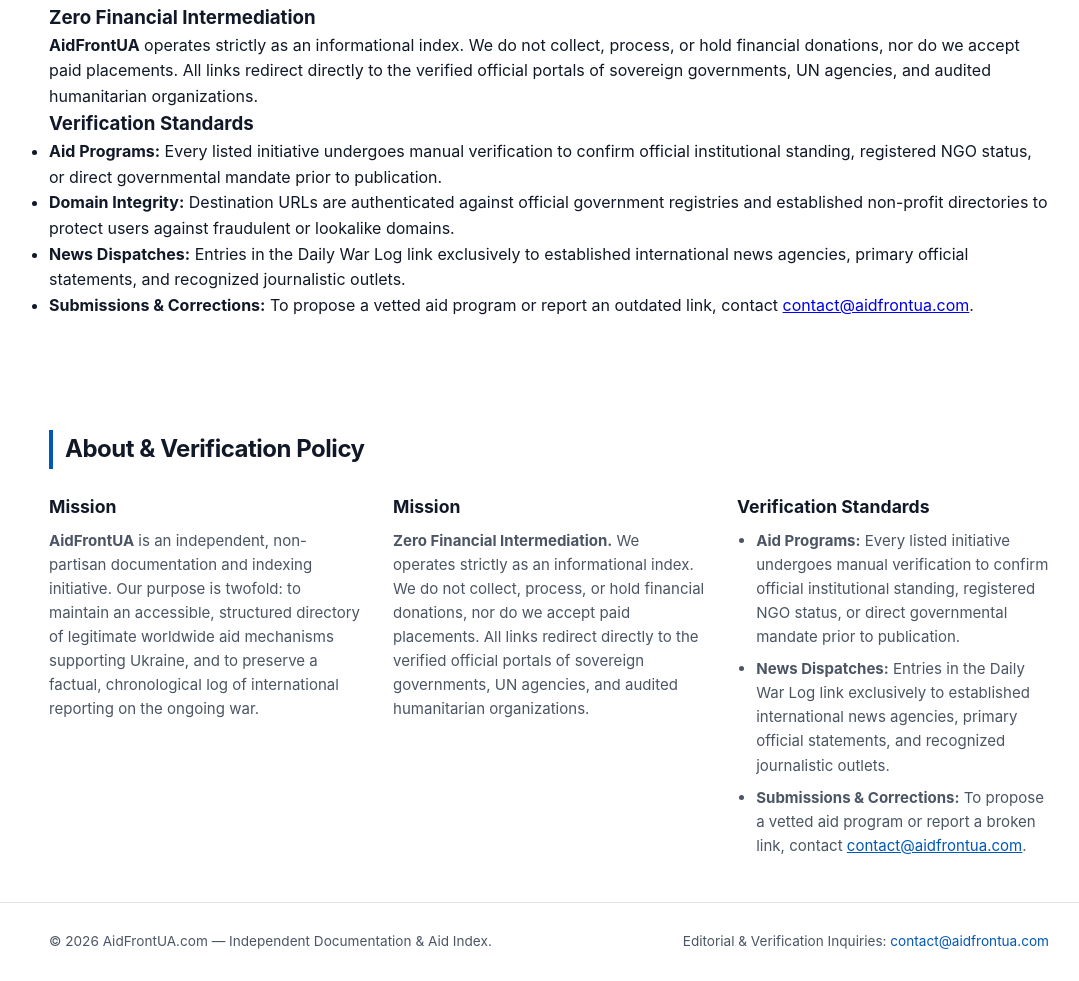
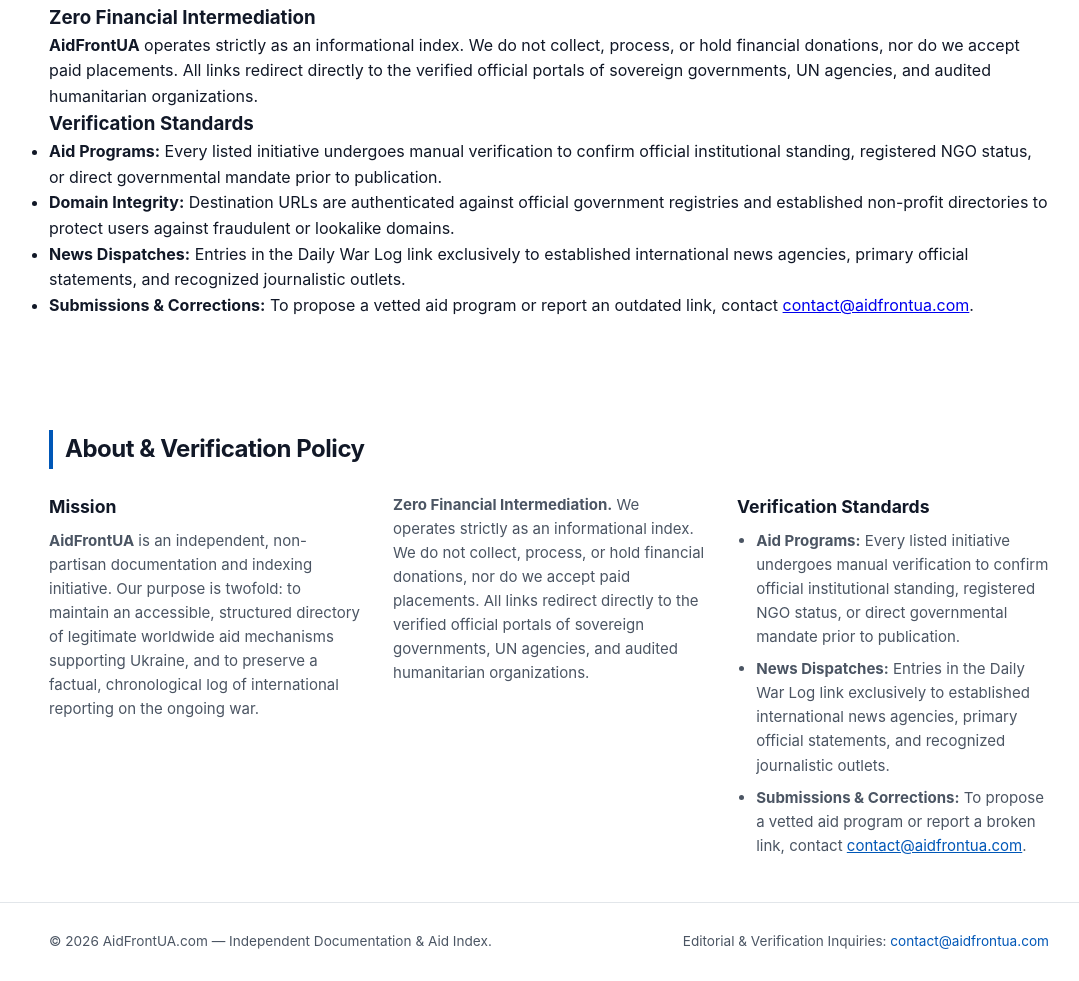
Before and after one commit to gracio334/aidfrontua-web, a plain HTML site: page index.html in a window 1280 px wide. Shown: the part 916-1897 px from the top of the page, without its empty margins (91-1170 px from the left). Drawn offline with Linux system fonts and the light colour scheme; no server answers.

Commit message:
Remove 'Mission' heading from index.html
Removed the 'Mission' heading from the content.

```diff
--- a/index.html
+++ b/index.html
@@ -160,7 +160,6 @@
           </p>
         </div>
         <div>
-          <h3>Mission</h3>
           <p>
             <strong>Zero Financial Intermediation.</strong> We operates strictly as an informational index. We do not collect, process,
           or hold financial donations, nor do we accept paid placements. All links redirect directly to the
```
